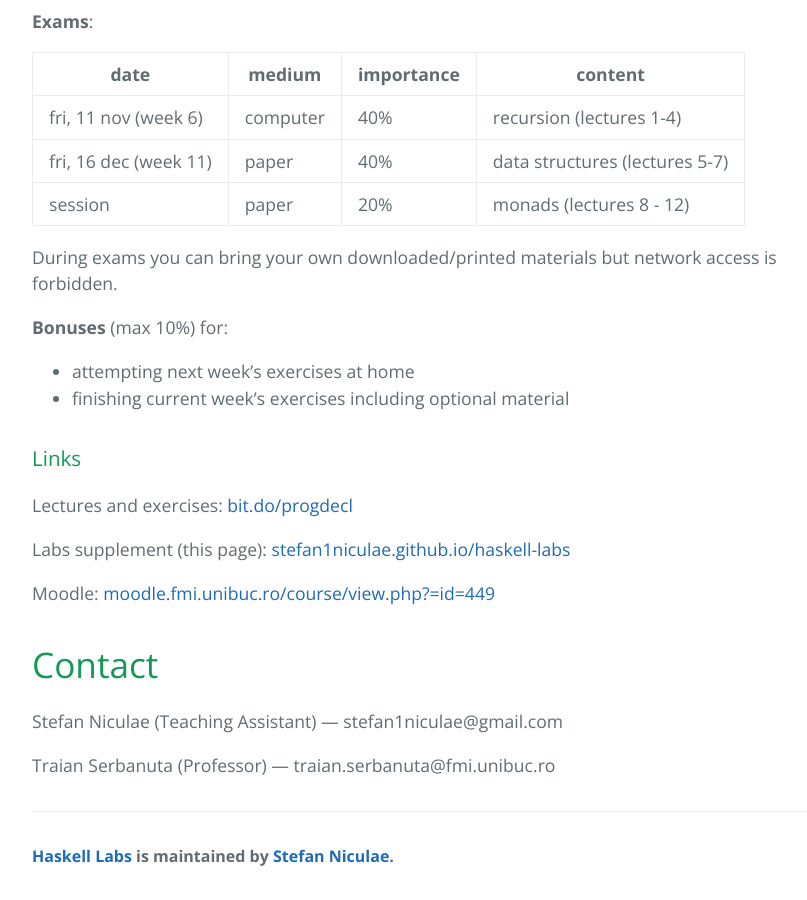
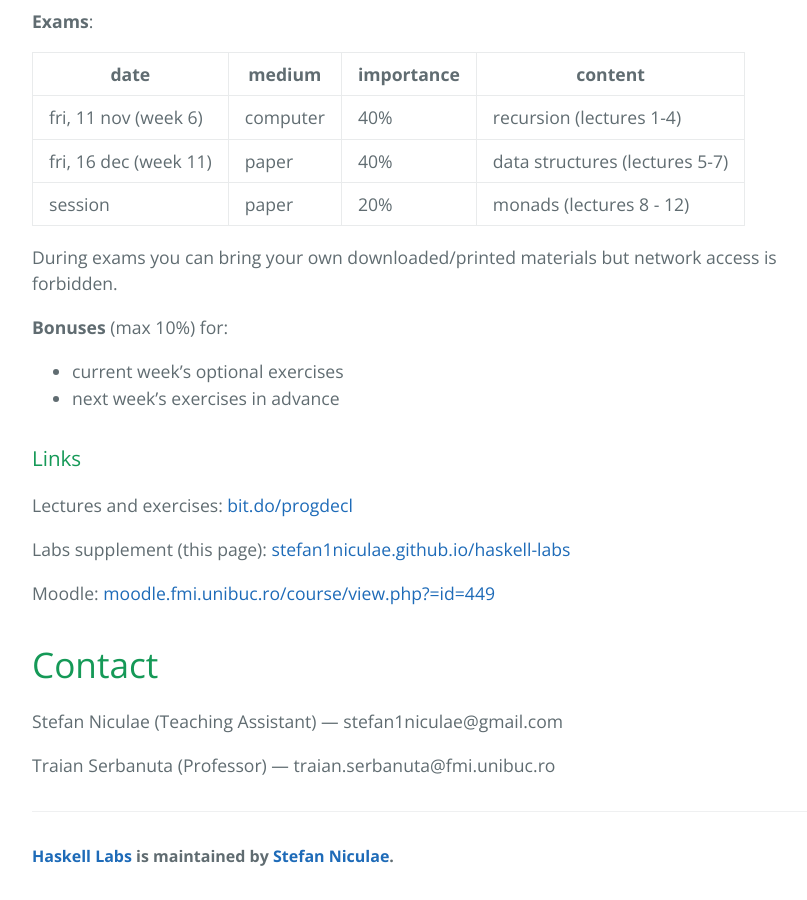
Before and after one commit to stefan-niculae/.well-known, a Jekyll site: the page built from index.md, in a window 1280 px wide and 900 px high, scrolled down 1249 px. Shown: the whole window, without its empty margins (192-999 px from the left). Built offline with Jekyll 4.4.1, drawn with Linux system fonts in a browser that asks for light colours.

Commit message:
Update index.md

```diff
--- a/index.md
+++ b/index.md
@@ -45,8 +45,9 @@ During exams you can bring your own downloaded/printed materials but network acc
 
 **Bonuses** (max 10%) for:
 
-* attempting next week's exercises at home
-* finishing current week's exercises including optional material
+* current week's optional exercises
+* next week's exercises in advance
+
 
 ### Links
 
```
